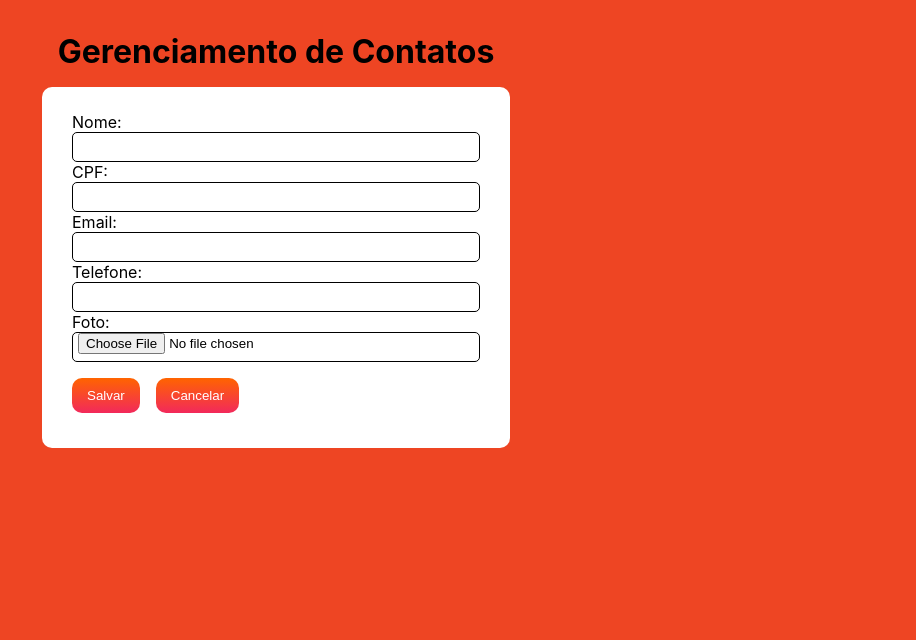
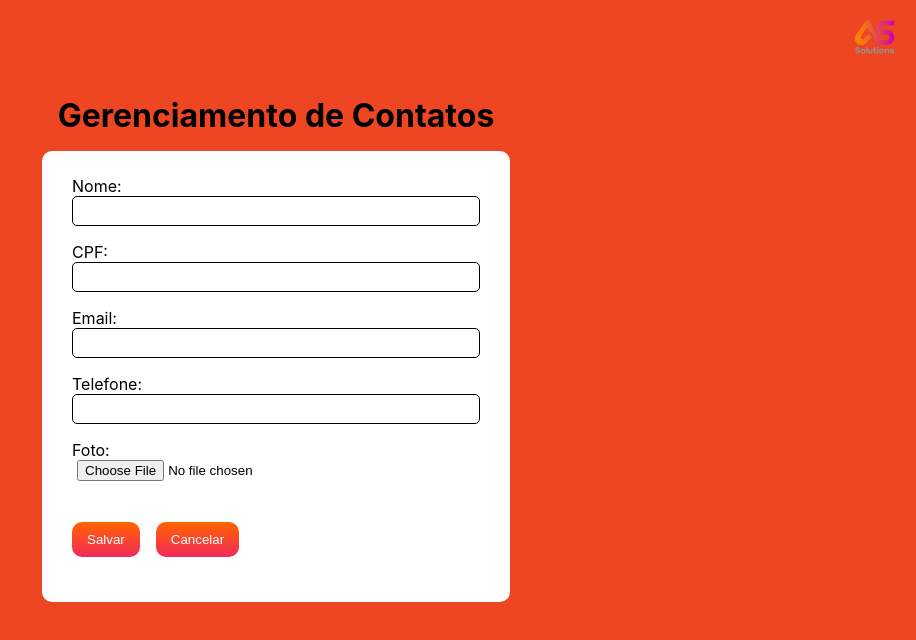
Before and after one commit to Marcoswodbarros/A5, a React (Create React App) app: page / in a window 1280 px wide. Both pictures are taken after a click on the button "Cadastrar Novo Usuário". Shown: the top 640 px of the page, without its empty margins (364-1280 px from the left). Built offline with nearby package versions, Linux system fonts and the light colour scheme.

Commit message:
Updating css

```diff
--- a/src/App.css
+++ b/src/App.css
@@ -8,8 +8,15 @@
   text-align: center;
 }
 
+.a5-logo {
+  position: absolute;
+  right: 1rem;
+  top: 1rem;
+  width: 50px;
+}
+
 h1 {
-  margin: 2rem 0 1rem 0;
+  margin: 6rem 0 1rem 0;
 }
 
 .app-container {
--- a/src/App.js
+++ b/src/App.js
@@ -37,6 +37,7 @@ function App() {
 
    return (
       <div className="App">
+         <img src="/images/logo.png" alt="Logo da A5" className="a5-logo"/>
          <h1>Gerenciamento de Contatos</h1>
 
          <div className="app-container">
--- a/src/components/Form/Form.css
+++ b/src/components/Form/Form.css
@@ -1,7 +1,17 @@
+form {
+    display: flex;
+    flex-direction: column;
+    row-gap: 1rem;
+}
+
 section {
     align-items: start;
     display: flex;
     flex-direction: column;
+}
+
+section:nth-child(5) input {
+    border: none;
 }
 
 input {
--- a/src/components/Form/index.js
+++ b/src/components/Form/index.js
@@ -50,6 +50,7 @@ const FormContato = ({ contact, onSubmit, onCancel }) => {
    };
 
    return (
+      <div id="form-container">
          <form onSubmit={handleSubmit}>
             <section>
                <label>Nome:</label>
@@ -102,6 +103,7 @@ const FormContato = ({ contact, onSubmit, onCancel }) => {
                <Button type="button" onClick={resetForm} name='Cancelar' />
             </div>
          </form>
+      </div>
    );
 };
 
--- a/src/components/ListaContatos/index.js
+++ b/src/components/ListaContatos/index.js
@@ -1,33 +1,36 @@
 import React from "react";
-import Button from "../Button";
+import Button from '../Button'
 import './ListaContatos.css'
 
 const ListaContatos = ({ contacts, onEdit, onDelete }) => {
    return (
       <div>
          <h2>Lista de Contatos</h2>
+         {contacts.length === 0 ? (
+            <p>No momento, você não possui usuários cadastrados.</p>
+         ) : (
             <ul>
                {contacts.map((contact) => (
                   <li key={contact.cpf}>
                      <section>
-                     <strong>Nome:</strong> {contact.nome}
+                        <label>Nome:</label> {contact.nome}
                      </section>
 
                      <section>
-                     <strong>CPF:</strong> {contact.cpf}
+                        <label>CPF:</label> {contact.cpf}
                      </section>
 
                      <section>
-                     <strong>Email:</strong> {contact.email}
+                        <label>Email:</label> {contact.email}
                      </section>
 
                      <section>
-                     <strong>Telefone:</strong> {contact.telefone}
+                        <label>Telefone:</label> {contact.telefone}
                      </section>
 
                      {contact.foto && (
                         <section>
-                        <strong>Foto:</strong>
+                           <label>Foto:</label>
                            <img src={contact.foto} alt="Contato" width="100" />
                         </section>
                      )}
@@ -39,6 +42,7 @@ const ListaContatos = ({ contacts, onEdit, onDelete }) => {
                   </li>
                ))}
             </ul>
+         )}
       </div>
    );
 };
```
Also changed, not shown: public/images/logo.png (added). Lines whose indentation alone changed are shown as unchanged.
